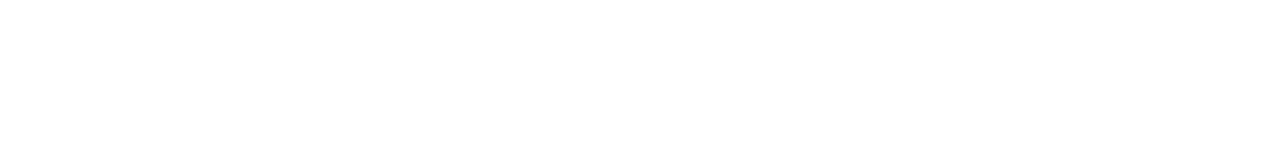
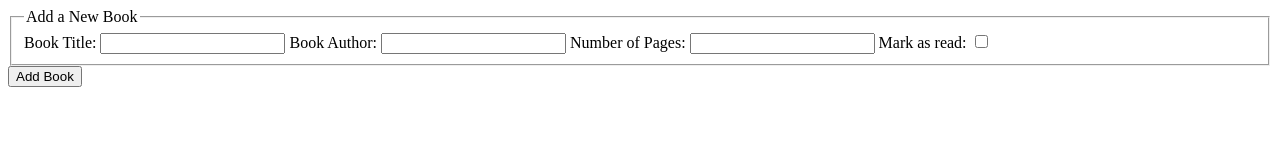
Before and after one commit to y0k0r/odin-library, a plain HTML site: page index.html in a window 1280 px wide. Drawn offline with Linux system fonts and the light colour scheme.

Commit message:
feat: add form to collect book details
- Added input fields for title, author, and number of pages
- Included a checkbox to mark read status
- Added button to trigger future JavaScript logic

```diff
--- a/index.html
+++ b/index.html
@@ -3,11 +3,24 @@
   <head>
     <meta charset="UTF-8">
     <meta name="viewport" content="width=device-width, initial-scale=1">
-    <title></title>
+    <title>My Library</title>
     <link href="css/style.css" rel="stylesheet">
     <script src="script.js" defer></script>
   </head>
   <body>
-
+    <form>
+      <fieldset>
+        <legend>Add a New Book</legend>
+        <label for="title">Book Title:</label>
+        <input type="text" name="title" id="title" required>
+        <label for="author">Book Author:</label>
+        <input type="text" name="author" id="author" required>
+        <label for="pages">Number of Pages:</label>
+        <input type="number" name="pages" id="pages" required>
+        <label for="status">Mark as read:</label>
+        <input type="checkbox" name="status" id="status">
+      </fieldset>
+      <button type="button">Add Book</button>
+    </form>
   </body>
 </html>
```
